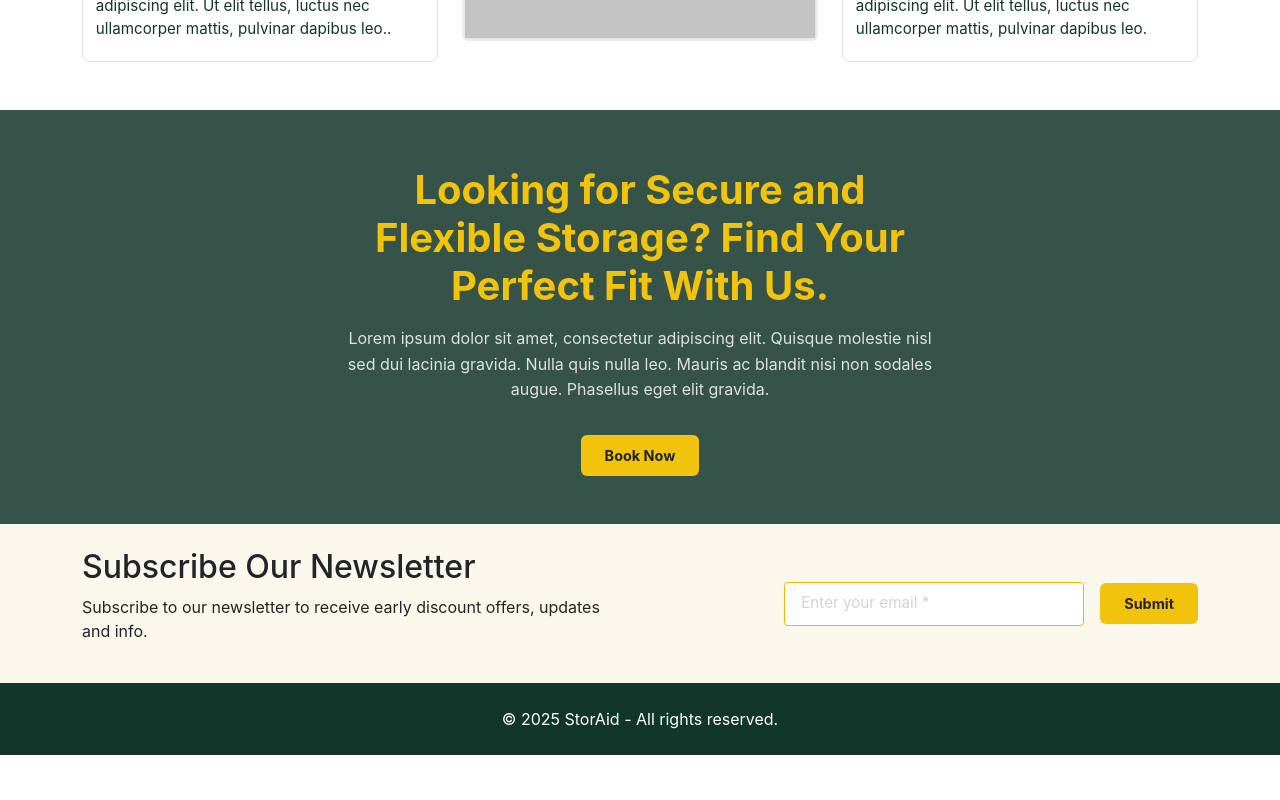
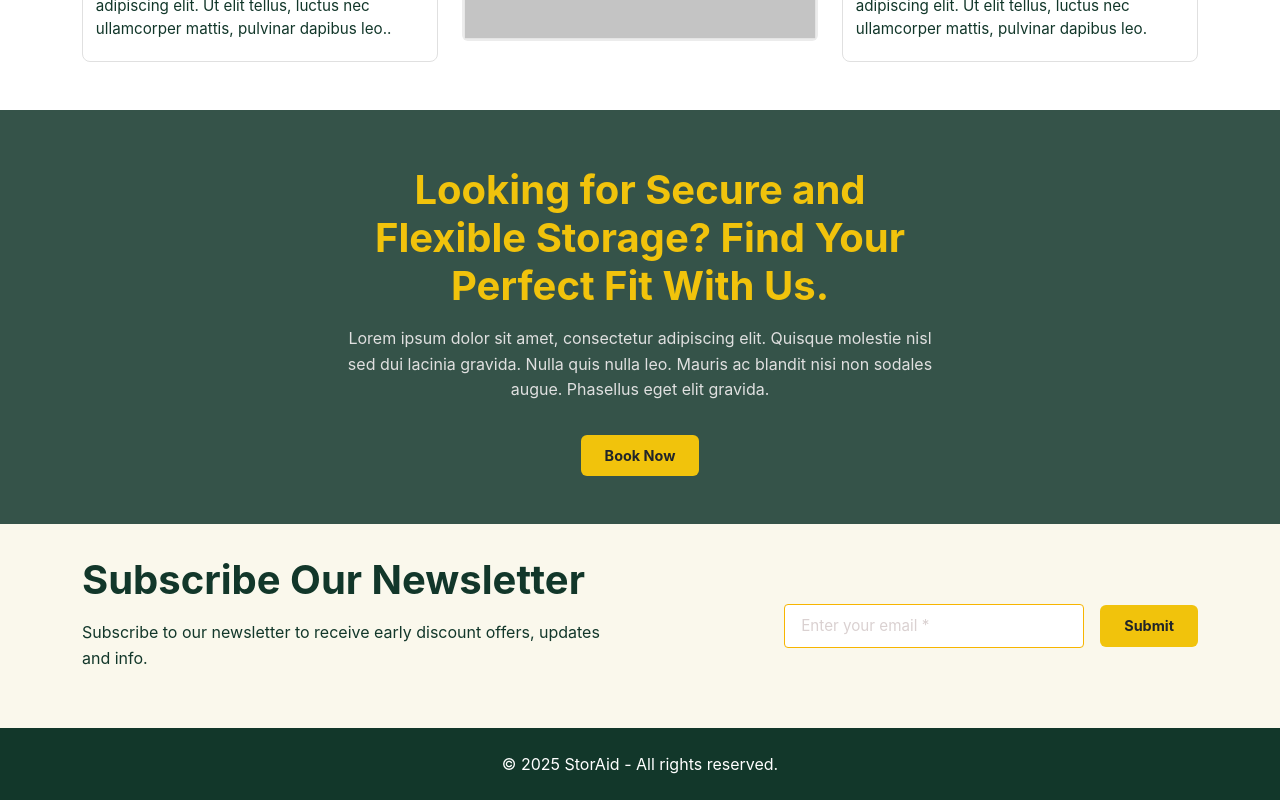
Before and after one commit to Pieplow/storaid-assignment-react, a React (Vite) app: page / in a window 1280 px wide. Shown: the part 1078-1878 px from the top of the page. Before the commit the page ends 1833 px from the top, so only its background shows below. Built offline with nearby package versions, Linux system fonts and the light colour scheme.

Commit message:
added css

```diff
--- a/src/components/sections/Newsletter.css
+++ b/src/components/sections/Newsletter.css
@@ -1,3 +1,12 @@
+.newsletter-section h2 {
+   color: var(--color-text);
+}
+
+.newsletter-section p {
+   color: var(--color-text);
+}
+
+
 .newsletter-section {
   background-color: var(--clr-beige-background);
   padding: 2rem 0;
--- a/src/components/sections/Newsletter.jsx
+++ b/src/components/sections/Newsletter.jsx
@@ -9,9 +9,14 @@ const Newsletter = () => {
   <div className="container">
     <div className="row align-items-center justify-content-between">
       <div className="col-md-6">
-        <h2>Subscribe Our Newsletter</h2>
-        <p>Subscribe to our newsletter to receive early discount offers, updates and info.</p>
+
+        <SectionText
+              label=""
+              title="Subscribe Our Newsletter"
+              text="Subscribe to our newsletter to receive early discount offers, updates and info."
+            />
       </div>
+
       <div className="col-md-6">
         <form>
           <input type="email" placeholder="Enter your email *" required />
```
